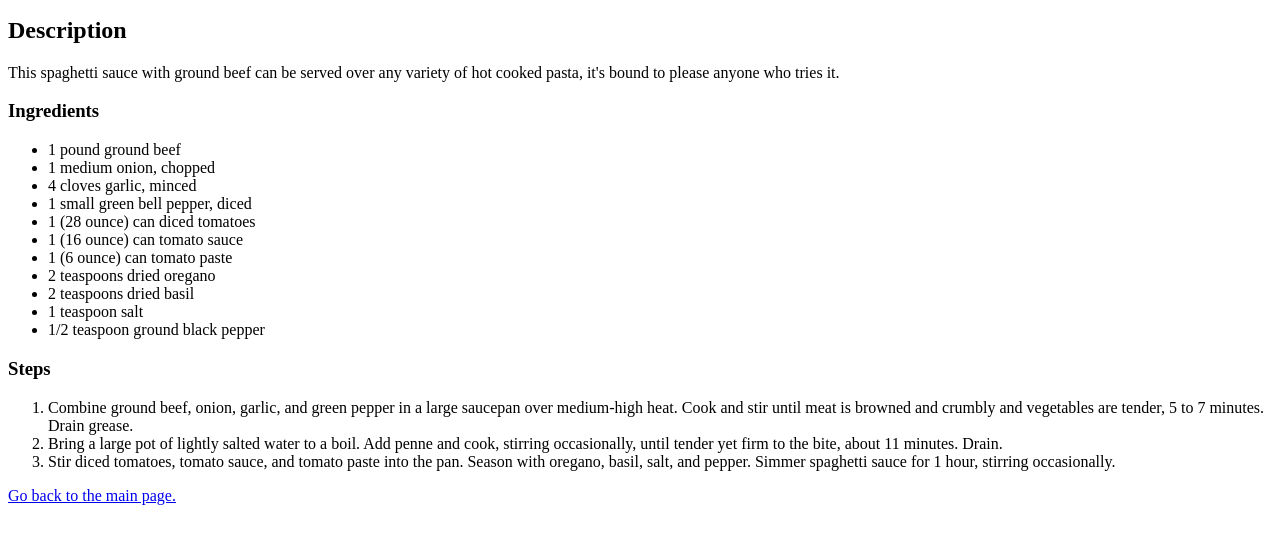
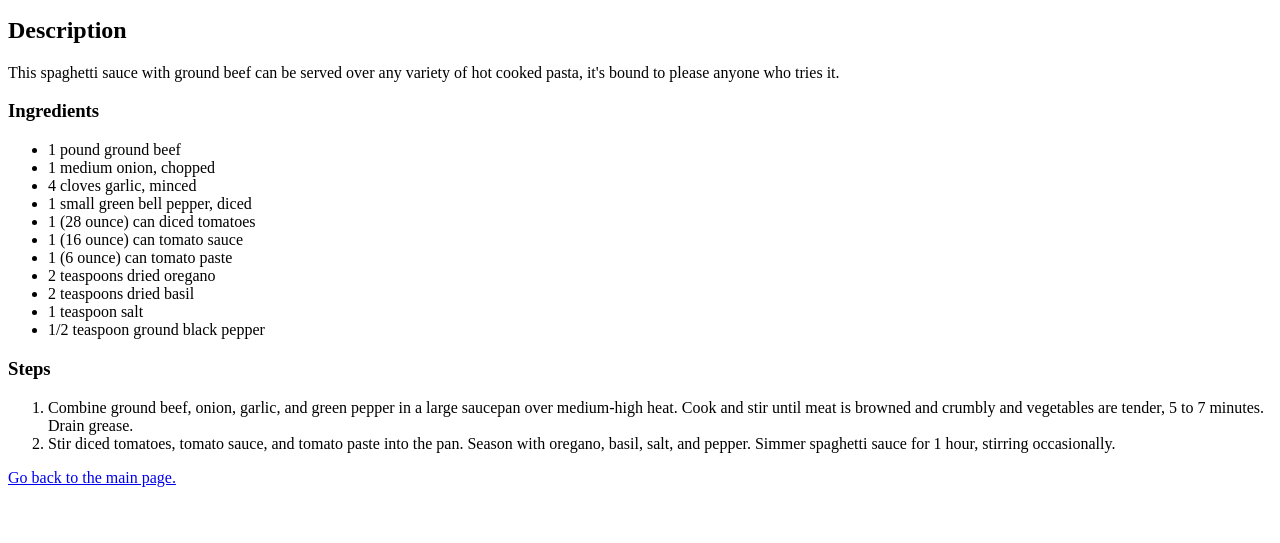
Before and after one commit to yomizana/odin-recipes, a plain HTML site: page recipes/spaghetti-sauce-with-ground-beef.html in a window 1280 px wide. Shown: the part 101-644 px from the top of the page. Drawn offline with Linux system fonts and the light colour scheme.

Commit message:
Remove wrong step

```diff
--- a/recipes/spaghetti-sauce-with-ground-beef.html
+++ b/recipes/spaghetti-sauce-with-ground-beef.html
@@ -32,7 +32,6 @@
         <h3>Steps</h3>
         <ol>
             <li>Combine ground beef, onion, garlic, and green pepper in a large saucepan over medium-high heat. Cook and stir until meat is browned and crumbly and vegetables are tender, 5 to 7 minutes. Drain grease.</li>
-            <li>Bring a large pot of lightly salted water to a boil. Add penne and cook, stirring occasionally, until tender yet firm to the bite, about 11 minutes. Drain.</li>
             <li>Stir diced tomatoes, tomato sauce, and tomato paste into the pan. Season with oregano, basil, salt, and pepper. Simmer spaghetti sauce for 1 hour, stirring occasionally.</li>
         </ol>
 
```
